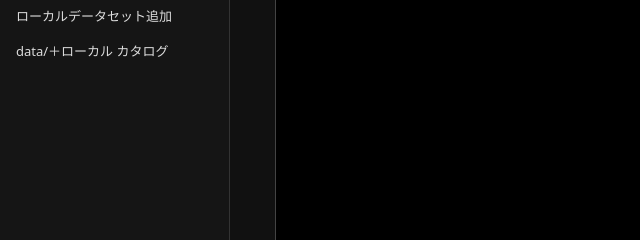
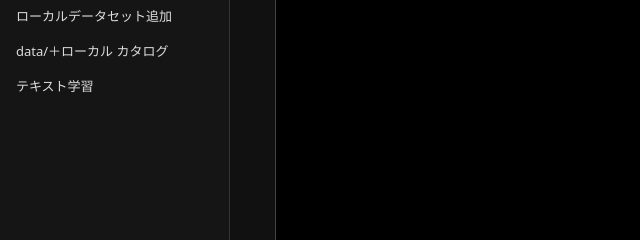
Before and after one commit to Dutchik/JS_AI, a plain HTML site: page index.html in a window 1280 px wide. Shown: the part 221-461 px from the top of the page, 0-640 px from the left. Drawn offline with Linux system fonts and the light colour scheme.

Commit message:
Add textTrainer.js script to index.html

```diff
--- a/index.html
+++ b/index.html
@@ -493,6 +493,7 @@
 <script src="api/webTrainer.js"></script>
 <script src="api/datasetUploader.js"></script>
 <script src="api/dataCatalog.js"></script>
+<script src="api/textTrainer.js"></script> <!-- ←追加2025/11/13 -->
 
 <script>
   // 初期セットアップ
```
